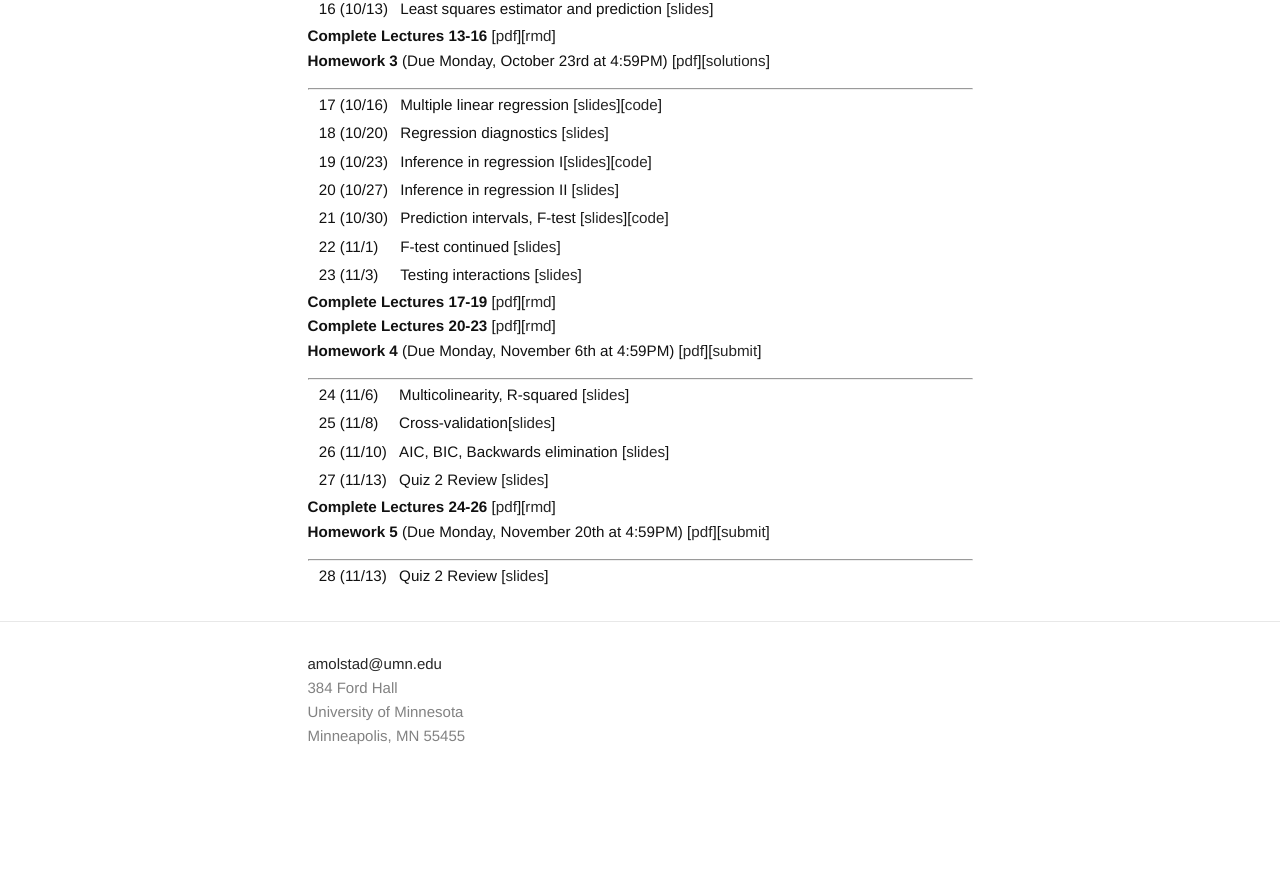
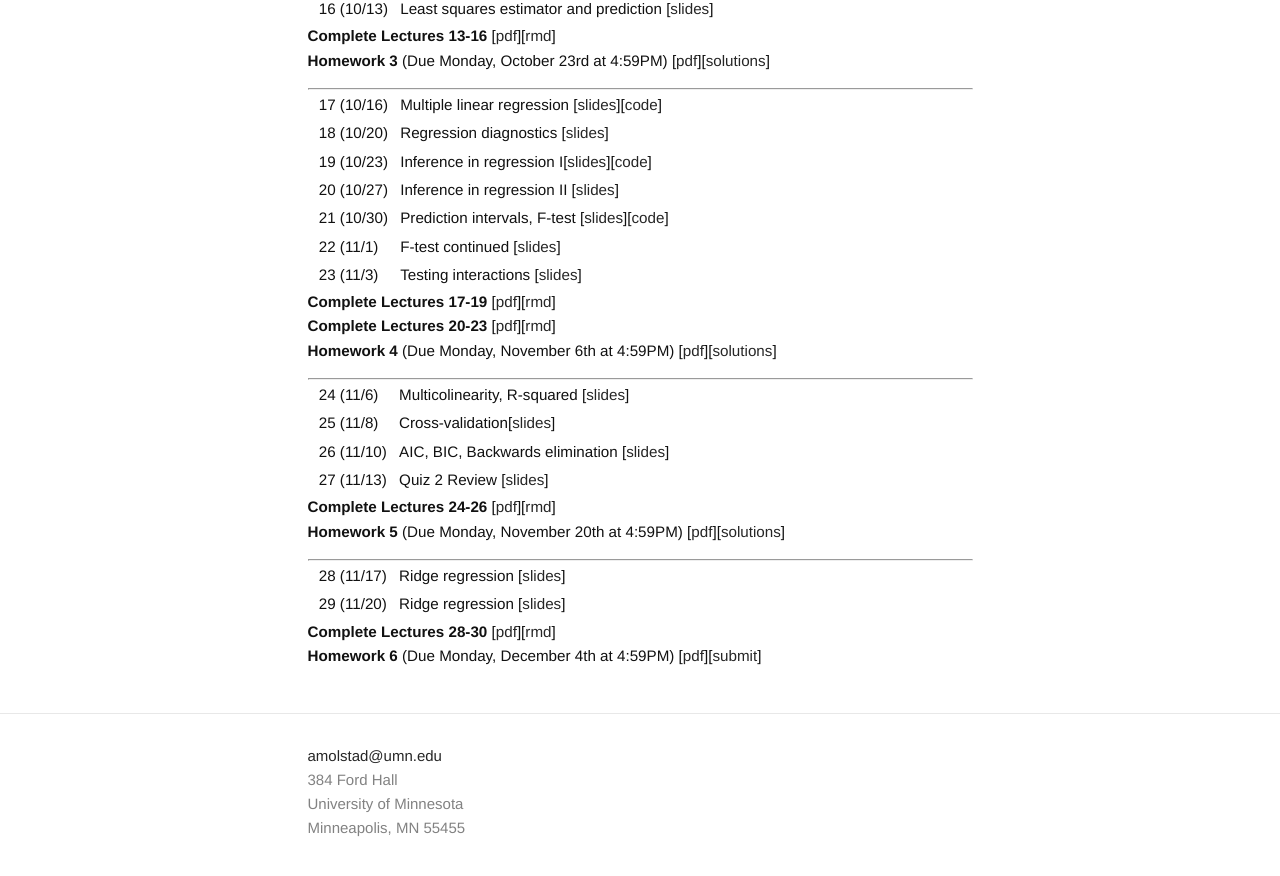
Before and after one commit to ajmolstad/ajmolstad.github.io, a Jekyll site: the page built from F23_STAT3301.md, in a window 1280 px wide and 900 px high, scrolled down 1091 px. Shown: the top 876 px of the window. Built offline with Jekyll 4.4.1, drawn with Linux system fonts in a browser that asks for light colours; before the commit the page ends 1899 px from its top, so only the background shows below that.

Commit message:
Update F23_STAT3301.md

```diff
--- a/F23_STAT3301.md
+++ b/F23_STAT3301.md
@@ -75,7 +75,7 @@ Note that you must be logged into your UMN Canvas account to access course mater
 
 **Complete Lectures 17-19** [[pdf](https://canvas.umn.edu/files/39029761/download?download_frd=1)][[rmd](https://canvas.umn.edu/files/39029764/download?download_frd=1)]
 **Complete Lectures 20-23** [[pdf](https://canvas.umn.edu/files/39029759/download?download_frd=1)][[rmd](https://canvas.umn.edu/files/39029762/download?download_frd=1)]
-**Homework 4** (Due Monday, November 6th at 4:59PM) [[pdf](https://canvas.umn.edu/files/39140761/download?download_frd=1)][[submit](https://canvas.umn.edu/courses/389122/assignments/3503812)]
+**Homework 4** (Due Monday, November 6th at 4:59PM) [[pdf](https://canvas.umn.edu/files/39140761/download?download_frd=1)][[solutions](https://canvas.umn.edu/files/39352500/download?download_frd=1)]
 
 -------------------------
 
@@ -85,8 +85,12 @@ Note that you must be logged into your UMN Canvas account to access course mater
 || 27 (11/13) || Quiz 2 Review [[slides](https://canvas.umn.edu/files/39401843/download?download_frd=1)] ||
 
 **Complete Lectures 24-26** [[pdf](https://canvas.umn.edu/files/39208589/download?download_frd=1)][[rmd](https://canvas.umn.edu/files/39208590/download?download_frd=1)]
-**Homework 5** (Due Monday, November 20th at 4:59PM) [[pdf](https://canvas.umn.edu/files/39436064/download?download_frd=1)][[submit](https://canvas.umn.edu/courses/389122/assignments/3520367)]
+**Homework 5** (Due Monday, November 20th at 4:59PM) [[pdf](https://canvas.umn.edu/files/39436064/download?download_frd=1)][[solutions](https://canvas.umn.edu/files/39686651/download?download_frd=1)]
 
 -------------------------
 
-|| 28 (11/13) || Quiz 2 Review [[slides](https://canvas.umn.edu/files/39401843/download?download_frd=1)] ||
+|| 28 (11/17) || Ridge regression [[slides](https://canvas.umn.edu/files/39540563/download?download_frd=1)] ||
+|| 29 (11/20) || Ridge regression [[slides](https://canvas.umn.edu/files/39686682/download?download_frd=1)] ||
+
+**Complete Lectures 28-30** [[pdf](https://canvas.umn.edu/files/39686834/download?download_frd=1)][[rmd](https://canvas.umn.edu/files/39686835/download?download_frd=1)]
+**Homework 6** (Due Monday, December 4th at 4:59PM) [[pdf](https://canvas.umn.edu/files/39683792/download?download_frd=1)][[submit](https://canvas.umn.edu/courses/389122/assignments/3539789)]
```
